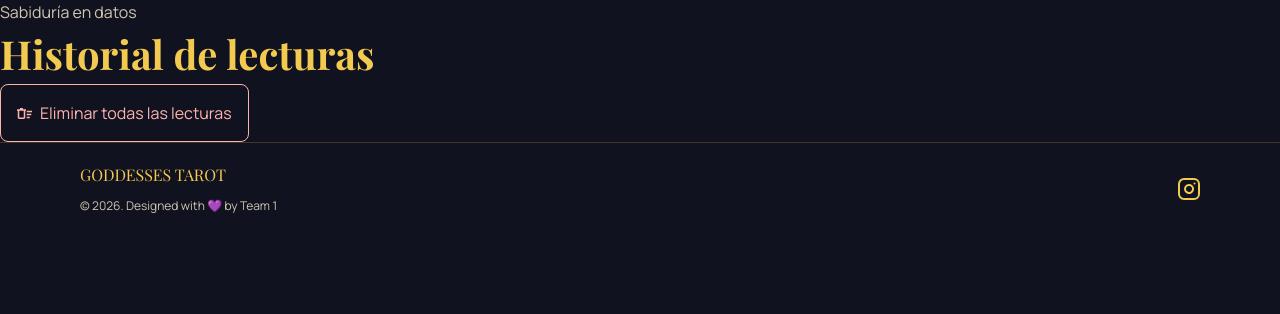
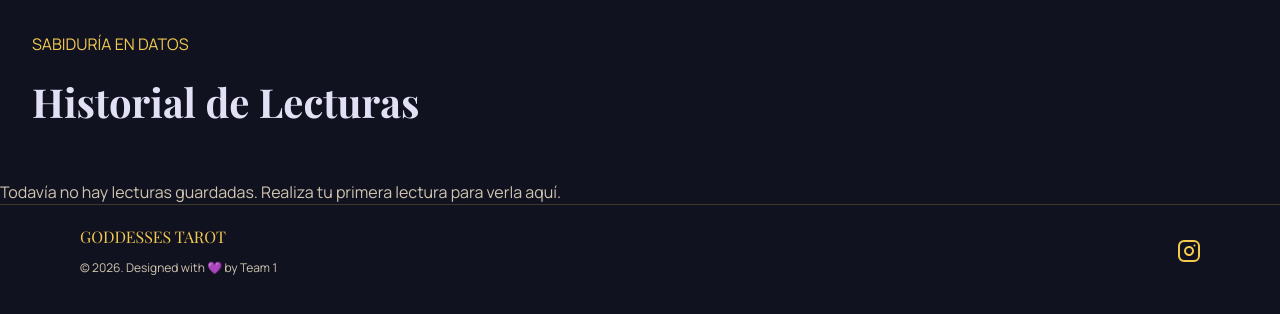
Before and after one commit to FactoriaF5-Tarot-Team1/GoddessesTarot, a React (Vite) app: page /history in a window 1280 px wide. Shown: the top 314 px of the page. Built offline with nearby package versions, Linux system fonts and the light colour scheme; a web font is replaced by a local one.

Commit message:
feat: add first section with title and button. Add logic to show delete all button when there are no readings. Add structure and basic logic to card-history component

```diff
--- /dev/null
+++ b/src/components/reading-card-history-container/ReadingCardHistoryContainer.jsx
@@ -0,0 +1,68 @@
+import Button from "../button/Button";
+import Bin from "../../assets/icons/bin.svg";
+import Wand from "../../assets/icons/wand.svg";
+import styles from "./ReadingCardHistoryContainer.module.scss";
+
+function ReadingCardHistoryContainer({ reading }) {
+  const { name, date, time, cards } = reading;
+
+  return (
+    <section className={styles.cardHistoryWrapper}>
+      <p className={styles.readingDate}>{date}</p>
+
+      <div className={styles.readingContainer}>
+        <div className={styles.readingInfo}>
+          <p className={styles.readingName}>Lectura de: {name}</p>
+          <p className={styles.readingTime}>{time} h</p>
+        </div>
+
+        <ul className={styles.cards}>
+          <li className={styles.card}>
+            <img
+              src={cards?.past?.arcaneImage?.imageSrc}
+              alt={cards?.past?.arcaneName || "Carta del pasado"}
+            />
+            <p className={styles.cardLabel}>Pasado</p>
+            <span className={styles.cardName}>{cards?.past?.arcaneName}</span>
+          </li>
+
+          <li className={styles.card}>
+            <img
+              src={cards?.present?.arcaneImage?.imageSrc}
+              alt={cards?.present?.arcaneName || "Carta del presente"}
+            />
+            <p className={styles.cardLabel}>Presente</p>
+            <span className={styles.cardName}>
+              {cards?.present?.arcaneName}
+            </span>
+          </li>
+
+          <li className={styles.card}>
+            <img
+              src={cards?.future?.arcaneImage?.imageSrc}
+              alt={cards?.future?.arcaneName || "Carta del futuro"}
+            />
+            <p className={styles.cardLabel}>Futuro</p>
+            <span className={styles.cardName}>{cards?.future?.arcaneName}</span>
+          </li>
+        </ul>
+
+        <div className={styles.actions}>
+          <Button variant={"primary"}>
+            <img
+              src={Wand}
+              alt="Icono de varita mágica como si fuera un lápiz para editar"
+            />
+            Editar
+          </Button>
+          <Button variant={"delete"}>
+            <img src={Bin} alt="Icono de una papelera de basura" />
+            Eliminar
+          </Button>
+        </div>
+      </div>
+    </section>
+  );
+}
+
+export default ReadingCardHistoryContainer;
--- a/src/context/ReadingContext.jsx
+++ b/src/context/ReadingContext.jsx
@@ -1,22 +1,47 @@
-import { createContext, useContext, useState } from "react";
+import { createContext, useContext, useState, useEffect } from "react";
 
 export const ReadingContext = createContext();
 
 export function ReadingProvider({ children }) {
-  const [readingData, setReadingData] = useState({
-    name: "",
-    date: "",
-    time: "",
-  });
+  const [readingData, setReadingData] = useState(null);
+  const [history, setHistory] = useState([]);
+
+  // Cargar historial desde localStorage al iniciar
+  useEffect(() => {
+    const stored = localStorage.getItem("readingHistory");
+    if (stored) {
+      setHistory(JSON.parse(stored));
+    }
+  }, []);
+
+  // Guardar historial en localStorage cuando cambie
+  useEffect(() => {
+    localStorage.setItem("readingHistory", JSON.stringify(history));
+  }, [history]);
+
+  // Añadir lectura al historial
+  const addReadingToHistory = (reading) => {
+    setHistory((prev) => [...prev, reading]);
+  };
+
+  // Borrar el historial completo
+  const clearHistory = () => {
+    setHistory([]);
+  };
 
   return (
-    <ReadingContext.Provider value={{ readingData, setReadingData }}>
-      {" "}
+    <ReadingContext.Provider
+      value={{
+        readingData,
+        setReadingData,
+        history,
+        addReadingToHistory,
+        clearHistory,
+      }}
+    >
       {children}
     </ReadingContext.Provider>
   );
 }
 
-export function useReading() {
-  return useContext(ReadingContext);
-}
+export const useReading = () => useContext(ReadingContext);
--- a/src/pages/history/History.jsx
+++ b/src/pages/history/History.jsx
@@ -1,17 +1,37 @@
 import Button from "../../components/button/Button";
 import Bin from "../../assets/icons/bin.svg";
+import styles from "./History.module.scss";
+import ReadingCardHistoryContainer from "../../components/reading-card-history-container/ReadingCardHistoryContainer";
+import { useReading } from "../../context/ReadingContext";
 
 function History() {
+  const { history, clearHistory } = useReading();
+
   return (
-    <section>
-      <p>Sabiduría en datos</p>
-      <h2>Historial de lecturas</h2>
+    <>
+      <section className={styles.historyContainer}>
+        <p className={styles.subtitle}>Sabiduría en datos</p>
+        <h2 className={styles.title}>Historial de Lecturas</h2>
 
-      <Button variant={"delete"}>
-        <img src={Bin} alt="Icono de una papelera de basura" />
-        Eliminar todas las lecturas
-      </Button>
-    </section>
+        {history.length > 0 && (
+          <Button variant={"delete"} onClick={clearHistory}>
+            <img src={Bin} alt="Icono de una papelera de basura" />
+            Eliminar todas las lecturas
+          </Button>
+        )}
+      </section>
+
+      {history.length === 0 && (
+        <p className={styles.emptyMessage}>
+          Todavía no hay lecturas guardadas. Realiza tu primera lectura para
+          verla aquí.
+        </p>
+      )}
+
+      {history.map((reading) => (
+        <ReadingCardHistoryContainer key={reading.id} reading={reading} />
+      ))}
+    </>
   );
 }
 
--- a/src/pages/history/History.module.scss
+++ b/src/pages/history/History.module.scss
@@ -0,0 +1,14 @@
+@use "../../styles/variables" as v;
+
+.historyContainer {
+  padding: 2rem;
+}
+.subtitle {
+  text-transform: uppercase;
+  color: v.$color-accent;
+}
+
+.title {
+  color: v.$color-txt-btn;
+  padding-block: 1rem;
+}
```
Also changed, not shown: src/assets/icons/wand.svg (added), src/components/reading-card-container/ReadingCardContainer.jsx (deleted), src/components/reading-card-history-container/ReadingCardHistoryContainer.module.scss (added).
